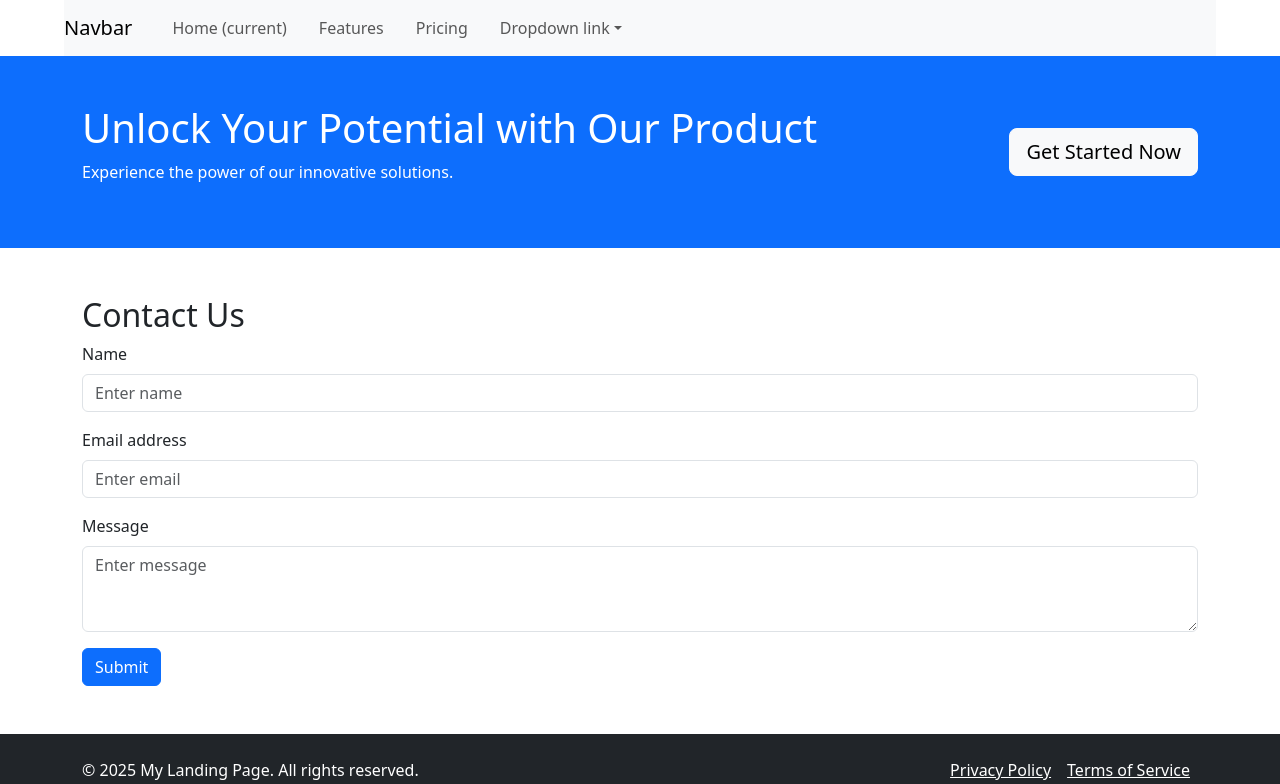
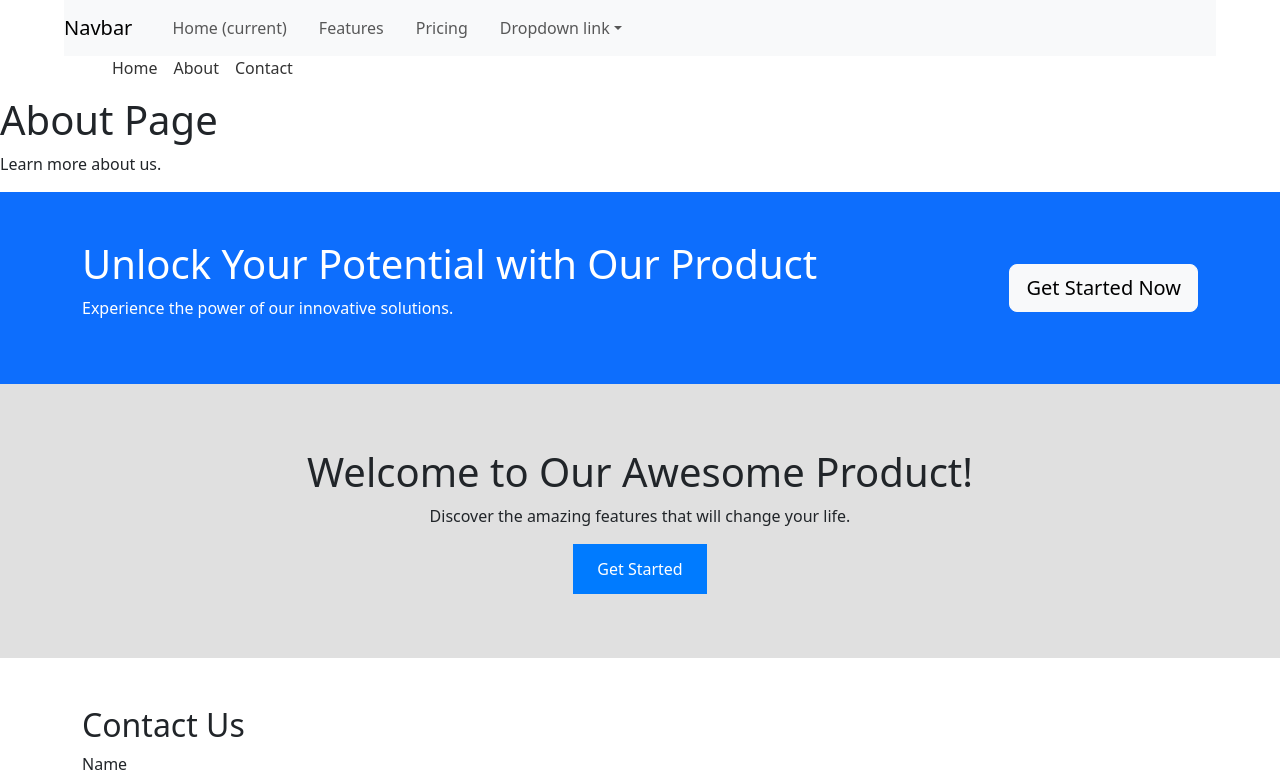
Before and after one commit to vishaldagadu/ReactTraining, a React (Create React App) app: page /about in a window 1280 px wide. Shown: the top 784 px of the page. Built offline with nearby package versions, Linux system fonts and the light colour scheme.

Commit message:
To implement routing for navigation between pages

```diff
--- a/package.json
+++ b/package.json
@@ -11,6 +11,7 @@
     "react": "^19.0.0",
     "react-bootstrap": "^2.10.9",
     "react-dom": "^19.0.0",
+    "react-router-dom": "^7.3.0",
     "react-scripts": "5.0.1",
     "web-vitals": "^2.1.4"
   },
--- /dev/null
+++ b/src/About.jsx
@@ -0,0 +1,12 @@
+import React from 'react';
+
+function AboutPage() {
+    return (
+        <div>
+            <h1>About Page</h1>
+            <p>Learn more about us.</p>
+        </div>
+    );
+}
+
+export default AboutPage;
--- a/src/App.js
+++ b/src/App.js
@@ -1,4 +1,8 @@
 import './App.css';
+import { BrowserRouter as Router, Routes, Route, Link } from 'react-router-dom';
+import HomePage from './HomePage';
+import AboutPage from './About';
+import ContactPage from './Contact';
 import Headers from './Components/Headers';
 import Banner from './Components/Banner';
 import ContactForm from './Components/ContactForm';
@@ -6,12 +10,33 @@ import Footer from './Components/Footer';
 
 function App() {
   return (
-    <div className="App">
-      <Headers/>
-      <Banner />
-      <ContactForm />
-      <Footer />
-    </div>
+      <Router>
+          <div className="App">
+              <Headers />
+              <nav>
+                  <ul>
+                      <li><Link to="/">Home</Link></li>
+                      <li><Link to="/about">About</Link></li>
+                      <li><Link to="/contact">Contact</Link></li>
+                  </ul>
+              </nav>
+              <Routes>
+                  <Route path="/" element={<HomePage />} />
+                  <Route path="/about" element={<AboutPage />} />
+                  <Route path="/contact" element={<ContactPage />} />
+              </Routes>
+              <Banner />
+              <section id="hero" className="hero">
+                  <div className="hero-content">
+                      <h1>Welcome to Our Awesome Product!</h1>
+                      <p>Discover the amazing features that will change your life.</p>
+                      <button>Get Started</button>
+                  </div>
+              </section>
+              <ContactForm />
+              <Footer />
+          </div>
+      </Router>
   );
 }
 
--- /dev/null
+++ b/src/Contact.jsx
@@ -0,0 +1,12 @@
+import React from 'react';
+
+function ContactPage() {
+    return (
+        <div>
+            <h1>Contact Page</h1>
+            <p>Get in touch with us.</p>
+        </div>
+    );
+}
+
+export default ContactPage;
--- /dev/null
+++ b/src/HomePage.jsx
@@ -0,0 +1,12 @@
+import React from 'react';
+
+function HomePage() {
+    return (
+        <div>
+            <h1>Home Page</h1>
+            <p>Welcome to the home page!</p>
+        </div>
+    );
+}
+
+export default HomePage;
```
Also changed, not shown: 1 other file (tests, documents, lock files or other folders).
